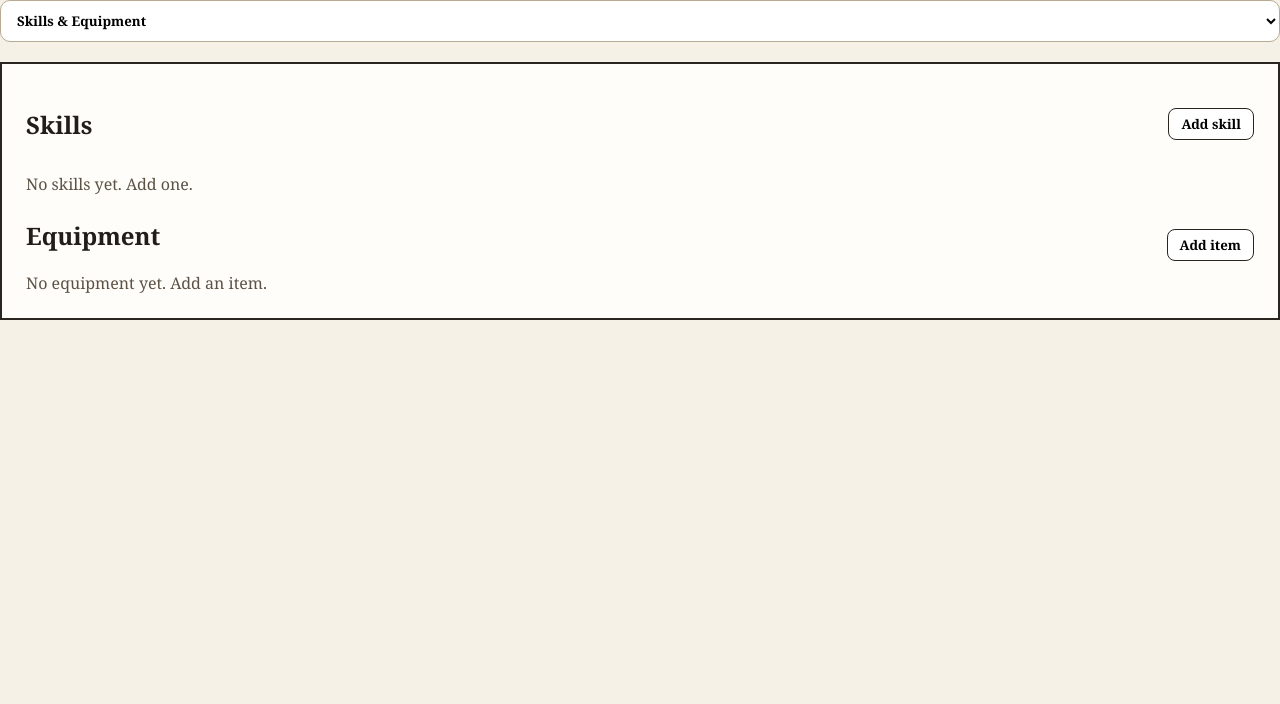
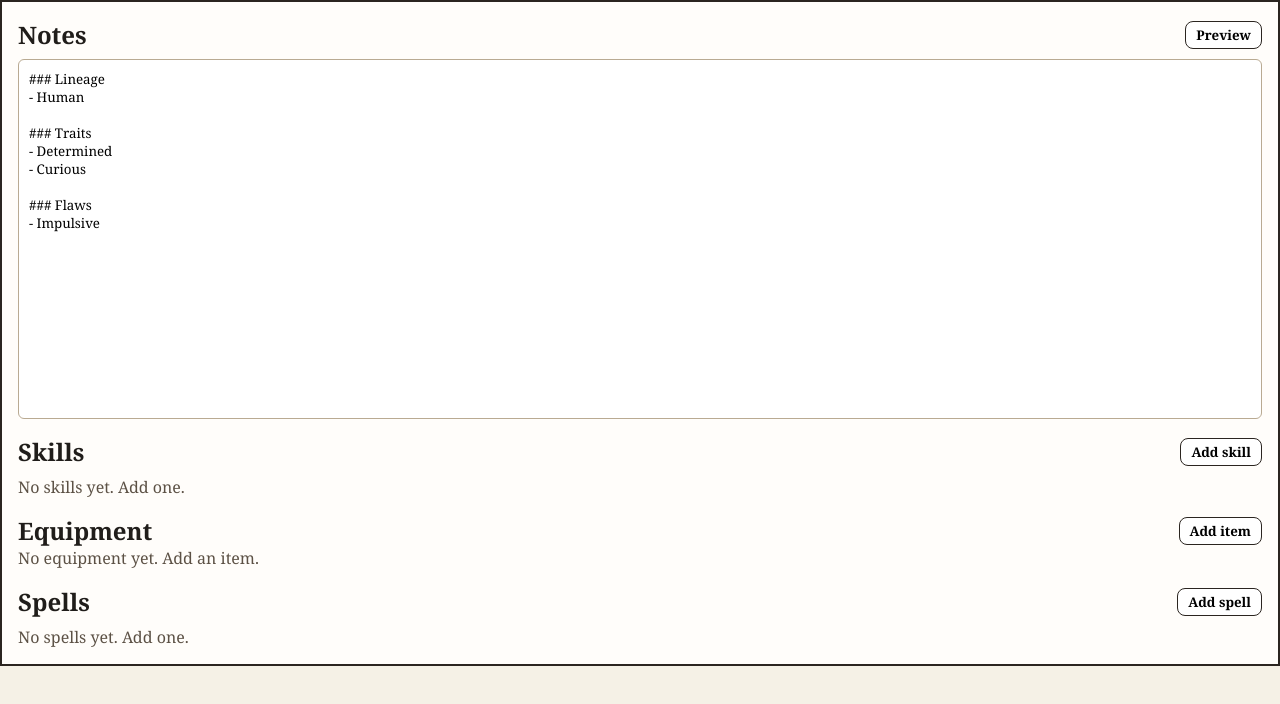
Before and after one commit to gcacoutinho/misty-north-obr, a React (Vite) app: page / in a window 1280 px wide. Shown: the top 704 px of the page. Built offline with nearby package versions, Linux system fonts and the light colour scheme.

Commit message:
Auto-size notes textarea

```diff
--- a/src/App.css
+++ b/src/App.css
@@ -3,20 +3,6 @@
   height: 100%;
   margin: 0 auto;
   padding: 0;
-}
-
-.sheet-controls {
-  margin: 0 auto 20px;
-  width: 100%;
-}
-
-.view-select {
-  width: 100%;
-  padding: 10px 12px;
-  border-radius: 10px;
-  border: 1px solid #b9aa92;
-  background: #fff;
-  font-weight: 600;
 }
 
 .sheet-frame {
@@ -28,11 +14,11 @@
 .panel {
   background: #fbf8f1;
   border: 2px solid #2b2520;
-  padding: 16px;
-  min-height: 420px;
+  padding: 12px;
+  min-height: 360px;
   display: flex;
   flex-direction: column;
-  gap: 12px;
+  gap: 8px;
 }
 
 .panel--plain {
@@ -50,14 +36,14 @@
 
 .panel__header h2 {
   margin: 0;
-  font-size: 18px;
 }
 
 .panel__toggle {
   border: 1px solid #2b2520;
-  padding: 6px 10px;
-  border-radius: 6px;
+  padding: 4px 10px;
+  border-radius: 8px;
   background: #fff;
+  font-weight: 600;
   cursor: pointer;
 }
 
@@ -65,9 +51,11 @@
   flex: 1;
   border: 1px solid #b9aa92;
   border-radius: 6px;
-  padding: 12px;
-  min-height: 480px;
+  padding: 10px;
+  min-height: 360px;
   background: #fff;
+  resize: none;
+  overflow: hidden;
 }
 
 .panel__preview {
@@ -81,17 +69,17 @@
 
 .inventory-view {
   border: 2px solid #2b2520;
-  padding: 24px;
+  padding: 16px;
   background: #fffdfa;
   display: flex;
   flex-direction: column;
-  gap: 24px;
+  gap: 16px;
 }
 
 .skills {
   display: flex;
   flex-direction: column;
-  gap: 12px;
+  gap: 8px;
 }
 
 .skills__header {
@@ -101,9 +89,13 @@
   gap: 12px;
 }
 
+.skills__header h2 {
+  margin: 0;
+}
+
 .skills__add {
   border: 1px solid #2b2520;
-  padding: 6px 12px;
+  padding: 4px 10px;
   border-radius: 8px;
   background: #fff;
   font-weight: 600;
@@ -131,7 +123,7 @@
   margin: 0;
   padding: 0;
   display: grid;
-  gap: 10px;
+  gap: 8px;
 }
 
 .inventory h2 {
@@ -145,9 +137,13 @@
   gap: 12px;
 }
 
+.inventory__header h2 {
+  margin: 0;
+}
+
 .inventory__add {
   border: 1px solid #2b2520;
-  padding: 6px 12px;
+  padding: 4px 10px;
   border-radius: 8px;
   background: #fff;
   font-weight: 600;
@@ -175,15 +171,15 @@
   margin: 0;
   padding: 0;
   display: grid;
-  gap: 12px;
+  gap: 8px;
 }
 
 .list-entry {
   display: grid;
   grid-template-columns: 32px 1fr auto;
   align-items: center;
-  gap: 16px;
-  padding: 12px 16px;
+  gap: 12px;
+  padding: 8px 12px;
   border: 1px solid #b9aa92;
   background: #fff;
   border-radius: 8px;
@@ -214,7 +210,7 @@
 .list-entry__actions {
   display: inline-flex;
   align-items: center;
-  gap: 10px;
+  gap: 8px;
 }
 
 .list-entry__toggle input {
@@ -226,7 +222,7 @@
 .list-entry__remove {
   border: 1px solid #2b2520;
   border-radius: 6px;
-  padding: 6px 10px;
+  padding: 4px 8px;
   background: #fff;
   cursor: pointer;
   font-size: 16px;
--- a/src/App.tsx
+++ b/src/App.tsx
@@ -1,4 +1,4 @@
-import { useState } from "react";
+import { useEffect, useRef, useState } from "react";
 import ReactMarkdown from "react-markdown";
 import "./App.css";
 import ListEntry from "./components/ListEntry";
@@ -19,14 +19,9 @@ const defaultSkills: string[] = [];
 
 const defaultInventory: string[] = [];
 
+const defaultSpells: string[] = [];
+
 const MAX_LIST_ITEMS = 10;
-
-type MarkdownPanelProps = {
-  title: string;
-  value: string;
-  onChange: (value: string) => void;
-  className?: string;
-};
 
 type InventoryListProps = {
   items: ListItem[];
@@ -36,7 +31,13 @@ type InventoryListProps = {
   onToggle: (id: string) => void;
 };
 
-type ViewMode = "equipment" | "character";
+type MarkdownPanelProps = {
+  title: string;
+  value: string;
+  onChange: (value: string) => void;
+  className?: string;
+  textareaRef?: React.RefObject<HTMLTextAreaElement>;
+};
 
 const createListItem = (value = "", checked = false): ListItem => ({
   id: crypto.randomUUID(),
@@ -49,6 +50,7 @@ function MarkdownPanel({
   value,
   onChange,
   className,
+  textareaRef,
 }: MarkdownPanelProps) {
   const [isEditing, setIsEditing] = useState(true);
 
@@ -69,6 +71,7 @@ function MarkdownPanel({
           className="panel__input"
           value={value}
           onChange={(event) => onChange(event.target.value)}
+          ref={textareaRef}
         />
       ) : (
         <div className="panel__preview">
@@ -127,13 +130,16 @@ function InventoryList({
 }
 
 export default function App() {
-  const [view, setView] = useState<ViewMode>("equipment");
   const [notes, setNotes] = useState(defaultNotes);
+  const notesInputRef = useRef<HTMLTextAreaElement>(null);
   const [skills, setSkills] = useState<ListItem[]>(
     defaultSkills.map((skill) => createListItem(skill)),
   );
   const [inventoryItems, setInventoryItems] = useState<ListItem[]>(
     defaultInventory.map((item) => createListItem(item)),
+  );
+  const [spells, setSpells] = useState<ListItem[]>(
+    defaultSpells.map((spell) => createListItem(spell)),
   );
 
   const updateInventoryItem = (id: string, value: string) => {
@@ -194,32 +200,60 @@ export default function App() {
     setSkills((prev) => prev.filter((skill) => skill.id !== id));
   };
 
+  const addSpell = () => {
+    setSpells((prev) => {
+      if (prev.length >= MAX_LIST_ITEMS) {
+        return prev;
+      }
+
+      return [...prev, createListItem()];
+    });
+  };
+
+  const updateSpell = (id: string, value: string) => {
+    setSpells((prev) => {
+      return prev.map((spell) =>
+        spell.id === id ? { ...spell, value } : spell,
+      );
+    });
+  };
+
+  const toggleSpell = (id: string) => {
+    setSpells((prev) =>
+      prev.map((spell) =>
+        spell.id === id ? { ...spell, checked: !spell.checked } : spell,
+      ),
+    );
+  };
+
+  const removeSpell = (id: string) => {
+    setSpells((prev) => prev.filter((spell) => spell.id !== id));
+  };
+
+  useEffect(() => {
+    if (!notesInputRef.current) {
+      return;
+    }
+
+    notesInputRef.current.style.height = "auto";
+    notesInputRef.current.style.height = `${notesInputRef.current.scrollHeight}px`;
+  }, [notes]);
+
+  const handleNotesChange = (value: string) => {
+    setNotes(value);
+  };
+
   return (
     <div className="app">
-      <div className="sheet-controls">
-        <select
-          className="view-select"
-          value={view}
-          onChange={(event) => setView(event.target.value as ViewMode)}
-          aria-label="Select view"
-        >
-          <option value="equipment">Skills & Equipment</option>
-          <option value="character">Character View</option>
-        </select>
-      </div>
-
       <div className="sheet-frame">
-        {view === "character" ? (
         <main className="inventory-view">
           <MarkdownPanel
             className="panel--plain"
-              title="Character Notes"
+            title="Notes"
             value={notes}
-              onChange={setNotes}
+            onChange={handleNotesChange}
+            textareaRef={notesInputRef}
           />
-          </main>
-        ) : (
-          <main className="inventory-view">
           <section className="skills">
             <div className="skills__header">
               <h2>Skills</h2>
@@ -261,8 +295,41 @@ export default function App() {
             onRemove={removeInventoryItem}
             onToggle={toggleInventoryItem}
           />
+          <section className="skills">
+            <div className="skills__header">
+              <h2>Spells</h2>
+              <button
+                className="skills__add"
+                type="button"
+                onClick={addSpell}
+                disabled={spells.length >= MAX_LIST_ITEMS}
+              >
+                Add spell
+              </button>
+            </div>
+            {spells.length >= MAX_LIST_ITEMS ? (
+              <p className="skills__limit">Maximum of 10 spells reached.</p>
+            ) : null}
+            {spells.length === 0 ? (
+              <p className="skills__empty">No spells yet. Add one.</p>
+            ) : (
+              <ul className="skills__list">
+                {spells.map((spell, index) => (
+                  <ListEntry
+                    key={spell.id}
+                    item={spell}
+                    index={index}
+                    placeholder="New spell"
+                    itemLabel="spell"
+                    onChange={updateSpell}
+                    onToggle={toggleSpell}
+                    onRemove={removeSpell}
+                  />
+                ))}
+              </ul>
+            )}
+          </section>
         </main>
-        )}
       </div>
     </div>
   );
```
Lines whose indentation alone changed are shown as unchanged.
